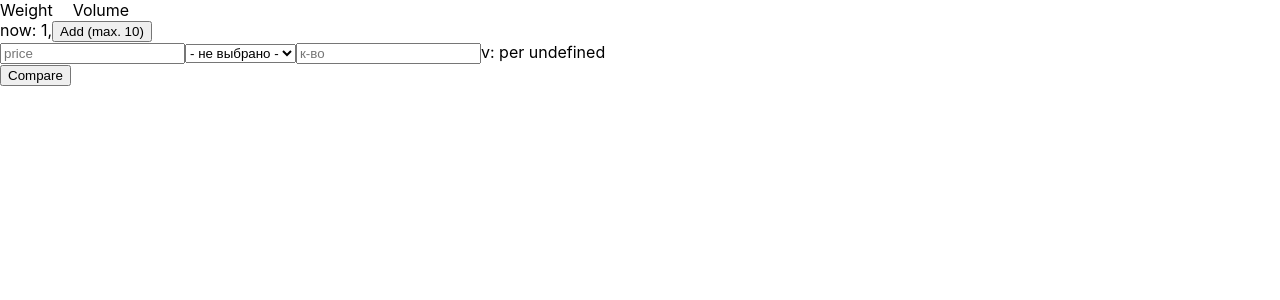
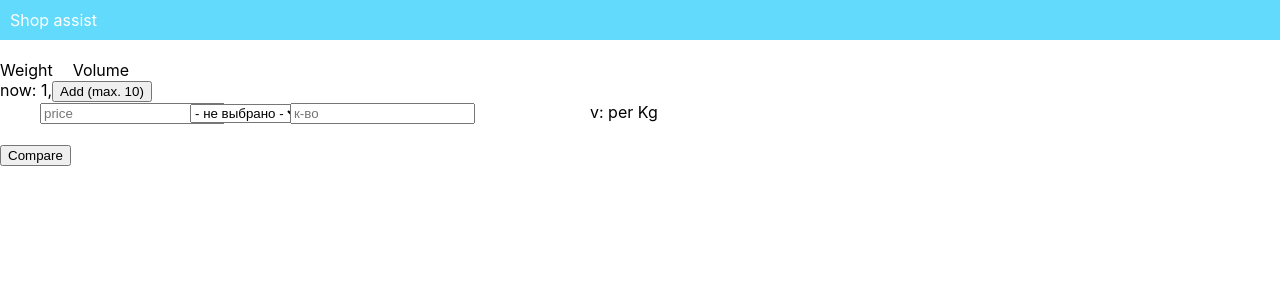
Before and after one commit to LazzyLizzard/shop-assist, a React (Create React App) app: page / in a window 1280 px wide. Shown: the top 300 px of the page. Built offline with nearby package versions, Linux system fonts and the light colour scheme; the HTML template or start-up script is replaced by a standard one.

Commit message:
Some styles, header

```diff
--- a/package.json
+++ b/package.json
@@ -4,6 +4,7 @@
   "private": true,
   "dependencies": {
     "lodash": "^4.17.11",
+    "node-sass": "^4.11.0",
     "react": "^16.7.0",
     "react-dom": "^16.7.0",
     "react-scripts": "2.1.3"
--- a/src/App.jsx
+++ b/src/App.jsx
@@ -1,7 +1,7 @@
 import React, {Component} from 'react';
 import {get} from 'lodash';
 import {DEFAULT_DATA} from './initial-values';
-import {PriceItem, MeasuresList} from './components';
+import {PriceItem, MeasuresList, Header} from './components';
 import {formula} from './utils';
 import {measures} from './measures';
 
@@ -51,6 +51,9 @@ export class App extends Component {
     };
 
     componentDidMount() {
+        // this.setState(() => ({
+        //     measure: measureItems.items.find(item => get(item, 'default') === true)
+        // }))
         const m = measures.find(item => item.key === DEFAULT_MEASURE_KEY);
         this.setState(() => {
             return {
@@ -68,6 +71,7 @@ export class App extends Component {
         const {compareData} = this.state;
         return (
             <div>
+                <Header />
                 <div>
                     <MeasuresList measures={measures} />
                 </div>
--- /dev/null
+++ b/src/components/header/header.jsx
@@ -0,0 +1,6 @@
+import React from 'react';
+import './header.scss';
+
+export const Header = () => (
+    <div className="header">Shop assist</div>
+);
--- /dev/null
+++ b/src/components/header/header.scss
@@ -0,0 +1,6 @@
+.header {
+  background: #61dafb;
+  color: #fff;
+  margin: 0 0 20px 0;
+  padding: 10px;
+}
--- /dev/null
+++ b/src/components/header/index.js
@@ -0,0 +1 @@
+export {Header} from './header';
--- a/src/components/index.js
+++ b/src/components/index.js
@@ -1,3 +1,4 @@
 export {PriceItem} from './price-item';
 export {Input} from './input';
 export {MeasuresList} from './measures-list';
+export {Header} from './header';
--- a/src/components/price-item/price-item.jsx
+++ b/src/components/price-item/price-item.jsx
@@ -3,6 +3,7 @@ import {get} from 'lodash';
 import {calculatePricePerStandardValue} from '../../utils';
 import {Input} from '../input';
 import {measures} from '../../measures';
+import './price-item.scss'
 
 
 // TODO [sf] 10.02.2019 make component
@@ -21,10 +22,11 @@ const getMeasuresOptions = (measureKey) => {
 
 export const PriceItem = ({props, index, changeHandler, allowDelete, removeHandler, measureKey, measure}) => {
     console.log(props);
-
+    const {standard, itemName} = measure;
     return (
-        <div>
-            <div>
+        <div className="price-item">
+            <div className="price-item__mark" />
+            <div className="price-item__price">
                 <Input
                     placeholder="price"
                     name="price"
@@ -32,6 +34,8 @@ export const PriceItem = ({props, index, changeHandler, allowDelete, removeHandl
                     index={index}
                     changeHandler={changeHandler}
                 />
+            </div>
+            <div className="price-item__unit">
                 <select
                     name="unit"
                     onChange={(event) => changeHandler(event, index)}
@@ -39,6 +43,8 @@ export const PriceItem = ({props, index, changeHandler, allowDelete, removeHandl
                     <option value="-">- не выбрано -</option>
                     {getMeasuresOptions(measureKey)}
                 </select>
+            </div>
+            <div className="price-item__quantity">
                 <Input
                     placeholder="к-во"
                     name="quantity"
@@ -46,11 +52,13 @@ export const PriceItem = ({props, index, changeHandler, allowDelete, removeHandl
                     index={index}
                     changeHandler={changeHandler}
                 />
-                {/*<Input name="result" value={props.result} disabled />*/}
+            </div>
+            <div className="price-item__result"></div>
             v: {
             calculatePricePerStandardValue({
                 ...props,
-                    standard: measure.standard
+                standard,
+                per: itemName
             })}
             {allowDelete &&
             <button
@@ -63,6 +71,5 @@ export const PriceItem = ({props, index, changeHandler, allowDelete, removeHandl
             </button>
             }
         </div>
-        </div>
     )
 };
--- /dev/null
+++ b/src/components/price-item/price-item.scss
@@ -0,0 +1,25 @@
+.price-item {
+  display: flex;
+  margin-bottom: 20px;
+
+  &__mark {
+    width: 40px;
+  }
+
+  &__price {
+    width: 150px;
+  }
+
+  &__unit {
+    width: 100px;
+  }
+
+  &__quantity {
+    width: 150px;
+  }
+
+  &__result {
+    font-weight: bold;
+    width: 150px;
+  }
+}
--- a/src/measures.js
+++ b/src/measures.js
@@ -6,11 +6,15 @@ export const measures = [
             {
                 itemName: 'Kg',
                 factor: 1,
-                standard: true
+                default: true
             },
             {
                 itemName: 'gram',
                 factor: 1000
+            },
+            {
+                itemName: 'oz',
+                factor: 35.274
             }
         ]
     },
@@ -21,7 +25,7 @@ export const measures = [
             {
                 itemName: 'Liter',
                 factor: 1,
-                standard: true
+                default: true
             },
             {
                 itemName: 'ccm',
--- a/src/utils.js
+++ b/src/utils.js
@@ -8,7 +8,7 @@ export const formula = (values) => {
 };
 
 export const calculatePricePerStandardValue = ({unit, standard, price, quantity, per}) => {
-    console.log('>>> u %s, s %s, p %s, q %s', unit, standard, price, quantity);
+    // console.log('>>> u %s, s %s, p %s, q %s', unit, standard, price, quantity);
 
     // 1000/цена * вес в граммах
 
```
Also changed, not shown: 2 other files (tests, documents, lock files or other folders). Lines whose indentation alone changed are shown as unchanged.
